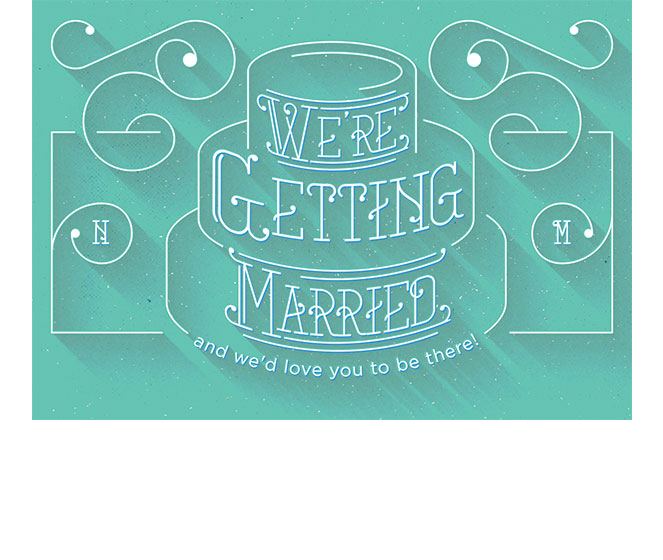
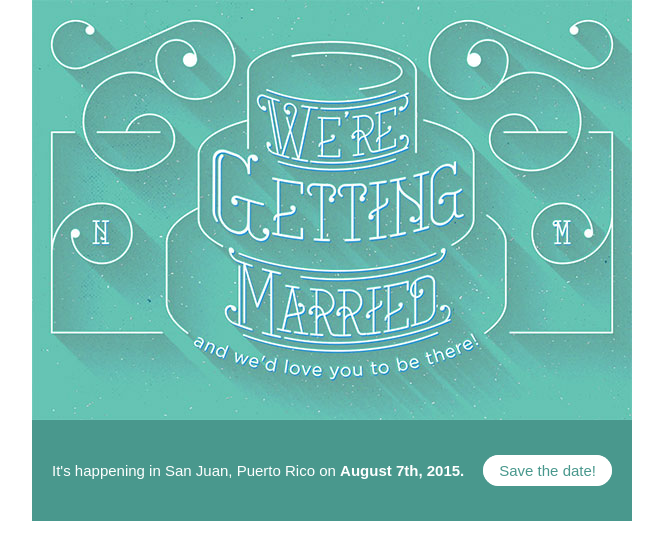
Before and after one commit to khalifenizar/wedding, a plain HTML site: page save-the-date/email.html in a window 1280 px wide. Shown: the whole page, without its empty margins (308-971 px from the left). Drawn offline with Linux system fonts and the light colour scheme.

Commit message:
Add save the date information bar with button

```diff
--- a/save-the-date/email.html
+++ b/save-the-date/email.html
@@ -23,5 +23,50 @@
     </tr>
   </table><!-- HEADER -->
 
+  <!-- INFORMATION BAR -->
+  <table border="0" cellpadding="0" cellspacing="0"
+      bgcolor="#49988d" width="600" align="center"
+      style="padding: 35px 20px;">
+    <tr>
+      <td align="left" style="
+          color: #ffffff;
+          font-family: Arial, sans-serif;
+          font-size: 15px;">
+        It's happening in San Juan, Puerto Rico on
+        <span style="font-weight: bold;">
+          August 7th, 2015.
+        </span>
+      </td>
+
+      <td align="right">
+
+        <!-- BUTTON -->
+        <table border="0" cellspacing="0" cellpadding="0">
+          <tr>
+            <td align="center" bgcolor="#ffffff" style="
+                -webkit-border-radius: 25px;
+                -moz-border-radius: 25px;
+                border-radius: 25px;">
+              <a href="#" target="_blank" style="
+                  color: #49988d;
+                  font-family: Arial, sans-serif;
+                  font-size: 15px;
+                  text-decoration: none;
+                  -webkit-border-radius: 25px;
+                  -moz-border-radius: 25px;
+                  border-radius: 25px;
+                  padding: 6px 15px;
+                  border: 1px solid #ffffff;
+                  display: inline-block;">
+                Save the date!
+              </a>
+            </td>
+          </tr>
+        </table><!-- BUTTON -->
+
+      </td>
+    </tr>
+  </table><!-- INFORMATION BAR -->
+
 </body>
 </html>
```
